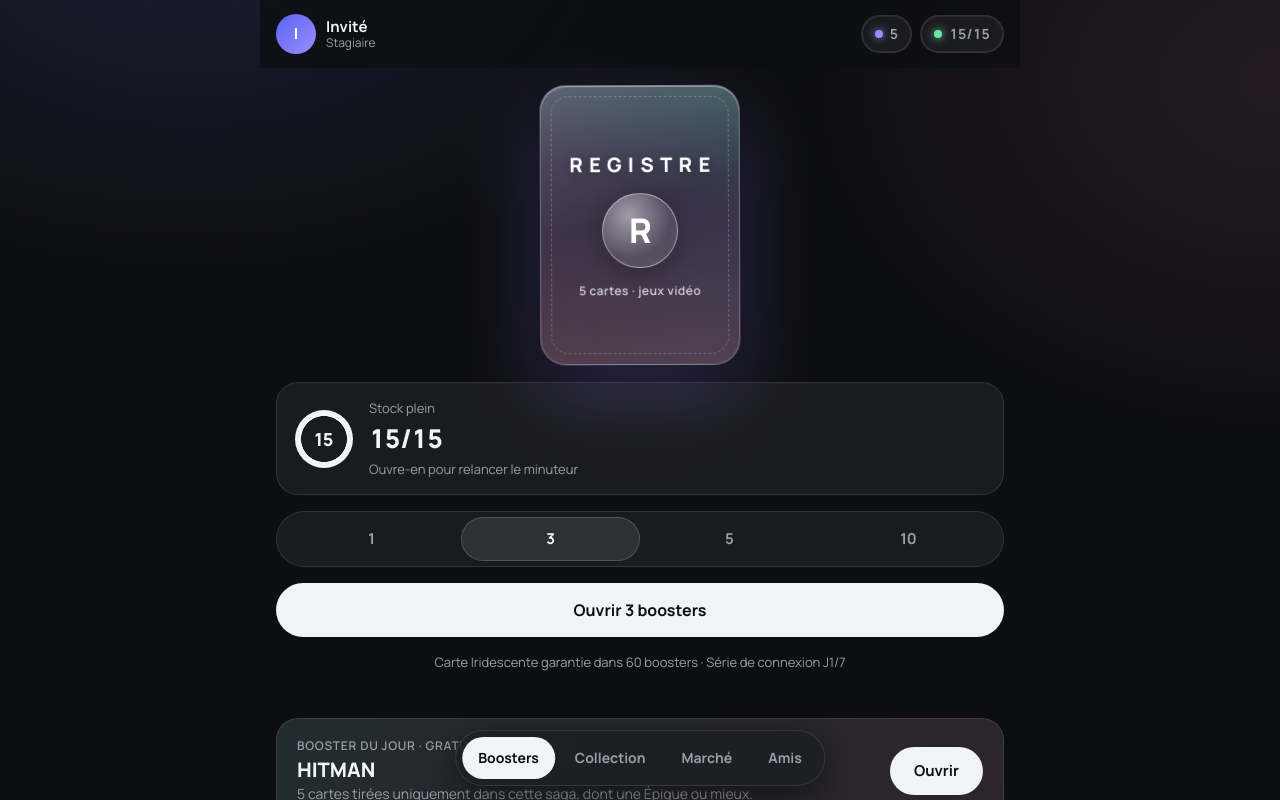
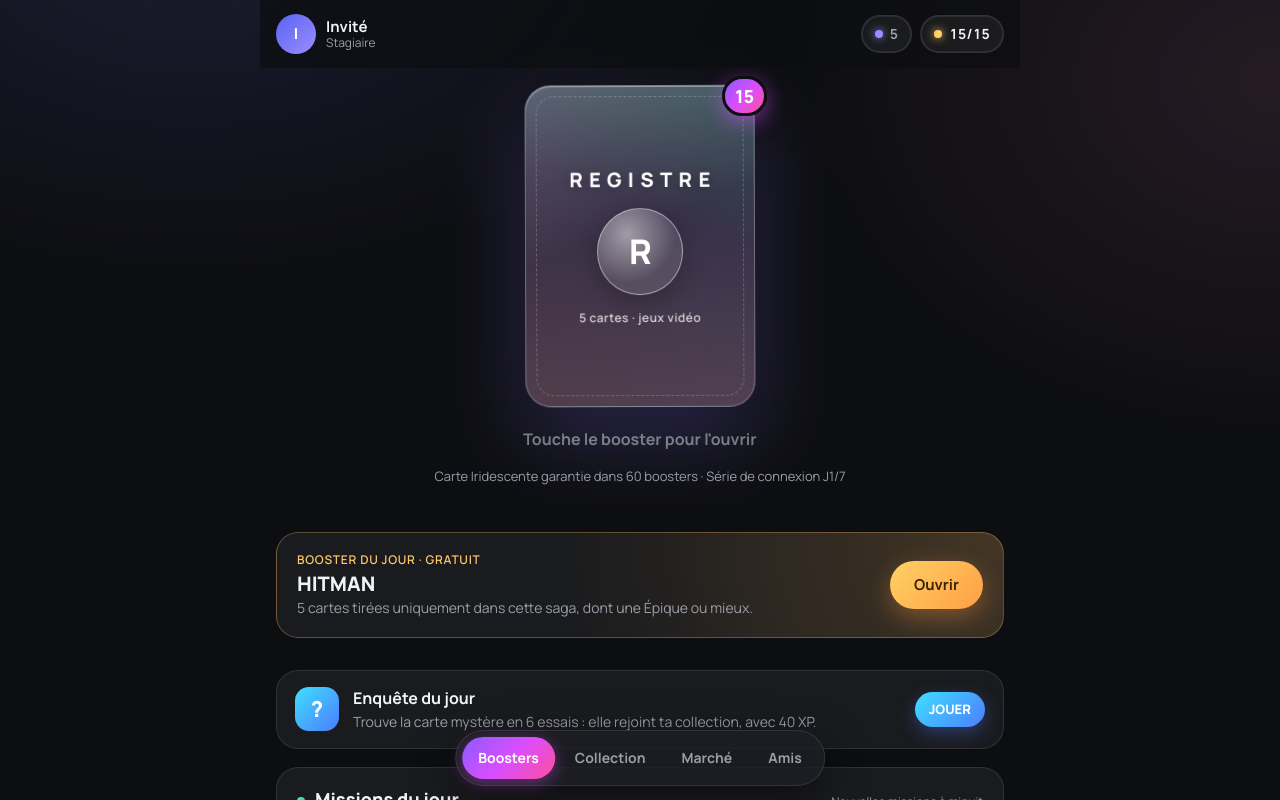
Before and after one commit to Tracevalen/registre, a React (Vite) app: page / in a window 1280 px wide. Shown: the top 800 px of the page. Built offline with nearby package versions, Linux system fonts and the light colour scheme.

Commit message:
Choix du nombre au clic sur le booster, minuteur cache, boutons colores

```diff
--- a/src/App.tsx
+++ b/src/App.tsx
@@ -86,7 +86,13 @@ export default function App() {
 
   return (
     <>
-      <TopBar boosters={save.boosters} ink={save.ink} xp={save.xp} onHome={() => setPage("home")} />
+      <TopBar
+        boosters={save.boosters}
+        ink={save.ink}
+        xp={save.xp}
+        nextIn={nextIn}
+        onHome={() => setPage("home")}
+      />
 
       <main className="main">
         {isCollection(page) && (
--- a/src/components/HomePage.tsx
+++ b/src/components/HomePage.tsx
@@ -4,14 +4,7 @@ import { PITY_LIMIT } from "../game/booster";
 import { XP } from "../game/grades";
 import { formatReward, missionsForDay } from "../game/missions";
 import { specialSeries } from "../game/series";
-import {
-  DAILY_INK,
-  MAX_BOOSTERS,
-  RECHARGE_MS,
-  STREAK_BOOSTERS,
-  STREAK_GOAL,
-  type SaveData,
-} from "../game/store";
+import { DAILY_INK, STREAK_BOOSTERS, STREAK_GOAL, type SaveData } from "../game/store";
 import { formatDuration } from "../lib/format";
 import { BoosterPack } from "./BoosterPack";
 
@@ -26,65 +19,85 @@ interface Props {
 
 const COUNTS = [1, 3, 5, 10];
 
-/** L'écran Boosters : le stock, le minuteur, le choix du nombre de boosters, puis le reste du jour. */
+/** L'écran Boosters : le booster à toucher (le nombre se choisit ensuite), puis le reste du jour. */
 export function HomePage({ save, nextIn, onOpen, onOpenSpecial, onShowAffaire, onClaim }: Props) {
-  const [count, setCount] = useState(3);
+  const [count, setCount] = useState(1);
+  const [picking, setPicking] = useState(false);
   const missions = missionsForDay(save.daily.day);
   const special = specialSeries(save.daily.day);
   const affaire = save.daily.affaire;
-  const full = save.boosters >= MAX_BOOSTERS;
   const n = Math.min(count, save.boosters);
-  // Temps avant que le stock soit plein : le prochain booster, puis un toutes les RECHARGE_MS.
-  const toFull = full ? 0 : nextIn + (MAX_BOOSTERS - save.boosters - 1) * RECHARGE_MS;
-  const ring = save.boosters / MAX_BOOSTERS;
   const streakDay = ((save.streak.days - 1) % STREAK_GOAL) + 1;
 
   return (
     <div className="boosters">
       <section className="booster-stage">
-        <BoosterPack className="booster-hero" />
-
-        <div className="glass timer">
-          <div className="timer-ring" style={{ ["--p" as string]: ring }}>
-            <span>{save.boosters}</span>
-          </div>
-          <div className="timer-text">
-            <span className="timer-label">{full ? "Stock plein" : "Prochain booster"}</span>
-            <strong className="timer-time">
-              {full ? `${MAX_BOOSTERS}/${MAX_BOOSTERS}` : formatDuration(nextIn)}
-            </strong>
-            <span className="timer-sub">
-              {full
-                ? "Ouvre-en pour relancer le minuteur"
-                : `Plein à ${MAX_BOOSTERS} boosters dans ${formatLong(toFull)}`}
-            </span>
-          </div>
-        </div>
-
-        <div className="count-picker" role="group" aria-label="Nombre de boosters à ouvrir">
-          {COUNTS.map((c) => (
-            <button
-              key={c}
-              className={count === c ? "is-active" : ""}
-              onClick={() => setCount(c)}
-              aria-pressed={count === c}
-            >
-              {c}
-            </button>
-          ))}
-        </div>
-
-        <button className="btn btn-primary btn-wide btn-open" onClick={() => onOpen(n)} disabled={n <= 0}>
-          {n <= 0
-            ? `Prochain booster dans ${formatDuration(nextIn)}`
-            : `Ouvrir ${n} booster${n > 1 ? "s" : ""}${n < count ? ` (stock : ${save.boosters})` : ""}`}
+        <button
+          className="booster-hero-btn"
+          onClick={() => {
+            // Le dernier choix reste, sauf s'il dépasse le stock.
+            if (count > save.boosters) setCount(1);
+            setPicking(true);
+          }}
+          aria-label="Ouvrir des boosters"
+        >
+          <BoosterPack className="booster-hero" />
+          {save.boosters > 0 && <span className="booster-badge">{save.boosters}</span>}
         </button>
-
+        <p className="booster-cta">
+          {save.boosters > 0
+            ? "Touche le booster pour l'ouvrir"
+            : `Prochain booster dans ${formatDuration(nextIn)}`}
+        </p>
         <p className="booster-note">
           Carte Iridescente garantie dans {Math.max(1, PITY_LIMIT - save.pity)} booster
           {PITY_LIMIT - save.pity > 1 ? "s" : ""} · Série de connexion J{streakDay}/{STREAK_GOAL}
         </p>
       </section>
+
+      {picking && (
+        <div
+          className="sheet"
+          onClick={() => setPicking(false)}
+          role="dialog"
+          aria-modal
+          aria-label="Combien de boosters ?"
+        >
+          <div className="sheet-panel" onClick={(e) => e.stopPropagation()}>
+            <span className="sheet-grip" aria-hidden />
+            <h2>Combien de boosters ?</h2>
+            <p className="sheet-sub">
+              {save.boosters > 0
+                ? `Tu en as ${save.boosters} en stock.`
+                : `Plus de booster : le prochain arrive dans ${formatDuration(nextIn)}.`}
+            </p>
+            <div className="sheet-counts">
+              {COUNTS.map((c) => (
+                <button
+                  key={c}
+                  className={`sheet-count ${count === c ? "is-active" : ""}`}
+                  onClick={() => setCount(c)}
+                  disabled={c > save.boosters}
+                  aria-pressed={count === c}
+                >
+                  <strong>×{c}</strong>
+                  <span>{c * 5} cartes</span>
+                </button>
+              ))}
+            </div>
+            <button
+              className="btn btn-primary btn-wide btn-open"
+              disabled={n <= 0}
+              onClick={() => {
+                setPicking(false);
+                onOpen(n);
+              }}
+            >
+              {n <= 0 ? "Aucun booster disponible" : `Ouvrir ${n} booster${n > 1 ? "s" : ""}`}
+            </button>
+          </div>
+        </div>
+      )}
 
       <section className={`glass special ${save.daily.special ? "is-used" : ""}`}>
         <div className="special-copy">
@@ -154,12 +167,3 @@ export function HomePage({ save, nextIn, onOpen, onOpenSpecial, onShowAffaire, o
     </div>
   );
 }
-
-/** Durée lisible : « 42 min » ou « 1 h 12 ». */
-function formatLong(ms: number) {
-  const min = Math.ceil(ms / 60000);
-  if (min < 60) return `${min} min`;
-  const h = Math.floor(min / 60);
-  const m = min % 60;
-  return m ? `${h} h ${String(m).padStart(2, "0")}` : `${h} h`;
-}
--- a/src/components/Nav.tsx
+++ b/src/components/Nav.tsx
@@ -1,5 +1,7 @@
+import { useEffect, useRef, useState } from "react";
 import { gradeInfo } from "../game/grades";
-import { MAX_BOOSTERS } from "../game/store";
+import { MAX_BOOSTERS, RECHARGE_MS } from "../game/store";
+import { formatDuration } from "../lib/format";
 
 export type Page = "home" | "affaire" | "archive" | "albums" | "links" | "market" | "friends";
 
@@ -9,12 +11,29 @@ interface TopBarProps {
   boosters: number;
   ink: number;
   xp: number;
+  nextIn: number;
   onHome: () => void;
 }
 
 /** Barre du haut : le joueur (invité tant qu'il n'y a pas de comptes), l'encre et le stock. */
-export function TopBar({ boosters, ink, xp, onHome }: TopBarProps) {
+export function TopBar({ boosters, ink, xp, nextIn, onHome }: TopBarProps) {
   const grade = gradeInfo(xp);
+  const [open, setOpen] = useState(false);
+  const ref = useRef<HTMLDivElement>(null);
+  const full = boosters >= MAX_BOOSTERS;
+  // Temps avant que le stock soit plein : le prochain booster, puis un toutes les RECHARGE_MS.
+  const toFull = full ? 0 : nextIn + (MAX_BOOSTERS - boosters - 1) * RECHARGE_MS;
+
+  // Le minuteur se referme quand on touche ailleurs.
+  useEffect(() => {
+    if (!open) return;
+    const close = (e: PointerEvent) => {
+      if (!ref.current?.contains(e.target as Node)) setOpen(false);
+    };
+    window.addEventListener("pointerdown", close);
+    return () => window.removeEventListener("pointerdown", close);
+  }, [open]);
+
   return (
     <header className="topbar">
       <button className="topbar-user" onClick={onHome} aria-label="Accueil">
@@ -32,9 +51,34 @@ export function TopBar({ boosters, ink, xp, onHome }: TopBarProps) {
         <span className="pill" title="Encre : sert à demander une carte précise">
           <span className="pill-dot is-ink" aria-hidden /> {ink}
         </span>
-        <span className="pill" title="Boosters en stock">
-          <span className="pill-dot" aria-hidden /> {boosters}/{MAX_BOOSTERS}
-        </span>
+        <div className="stock" ref={ref}>
+          <button
+            className={`pill pill-stock ${full ? "is-full" : ""}`}
+            onClick={() => setOpen(!open)}
+            aria-expanded={open}
+            title="Boosters en stock"
+          >
+            <span className="pill-dot" aria-hidden /> {boosters}/{MAX_BOOSTERS}
+          </button>
+          {open && (
+            <div className="stock-pop" role="status">
+              {full ? (
+                <>
+                  <strong>Stock plein</strong>
+                  <span>Ouvre un booster pour relancer le minuteur.</span>
+                </>
+              ) : (
+                <>
+                  <span>Prochain booster dans</span>
+                  <strong>{formatDuration(nextIn)}</strong>
+                  <span>
+                    Plein à {MAX_BOOSTERS} dans {formatLong(toFull)}
+                  </span>
+                </>
+              )}
+            </div>
+          )}
+        </div>
       </div>
     </header>
   );
@@ -111,3 +155,12 @@ export function SoonPage({ title, text }: { title: string; text: string }) {
     </section>
   );
 }
+
+/** Durée lisible : « 42 min » ou « 1 h 12 ». */
+function formatLong(ms: number) {
+  const min = Math.ceil(ms / 60000);
+  if (min < 60) return `${min} min`;
+  const h = Math.floor(min / 60);
+  const m = min % 60;
+  return m ? `${h} h ${String(m).padStart(2, "0")}` : `${h} h`;
+}
--- a/src/verre.css
+++ b/src/verre.css
@@ -1296,3 +1296,325 @@ body {
     radial-gradient(circle at 35% 30%, rgba(255, 255, 255, 0.45), transparent 60%), rgba(255, 255, 255, 0.12);
   box-shadow: 0 8px 30px rgba(0, 0, 0, 0.25);
 }
+
+/* ==================================================================
+   Couleurs de jeu : boutons vifs et dégradés
+   ================================================================== */
+
+:root {
+  --grad-main: linear-gradient(135deg, #8b5cff 0%, #d94dff 50%, #ff4f9a 100%);
+  --grad-gold: linear-gradient(135deg, #ffd166 0%, #ff9f43 100%);
+  --grad-cyan: linear-gradient(135deg, #3ee0ff 0%, #4d7cff 100%);
+  --grad-green: linear-gradient(135deg, #4ff0a0 0%, #1fc8b4 100%);
+}
+
+.btn-primary,
+.hero .btn-primary,
+.opening .btn-primary {
+  background: var(--grad-main);
+  color: #fff;
+  box-shadow:
+    0 8px 24px rgba(217, 77, 255, 0.35),
+    inset 0 1px 0 rgba(255, 255, 255, 0.35);
+  text-shadow: 0 1px 2px rgba(0, 0, 0, 0.2);
+}
+
+.btn-primary:not(:disabled):hover,
+.hero .btn-primary:not(:disabled):hover,
+.opening .btn-primary:not(:disabled):hover {
+  background: var(--grad-main);
+  color: #fff;
+  filter: brightness(1.1);
+  transform: translateY(-1px);
+  box-shadow:
+    0 12px 32px rgba(217, 77, 255, 0.5),
+    inset 0 1px 0 rgba(255, 255, 255, 0.35);
+}
+
+.btn-primary:not(:disabled):active {
+  transform: translateY(1px) scale(0.99);
+}
+
+.btn-primary:disabled {
+  background: rgba(255, 255, 255, 0.08);
+  color: var(--ink-2);
+  box-shadow: none;
+  text-shadow: none;
+}
+
+.bottomnav button.is-active {
+  background: var(--grad-main);
+  color: #fff;
+  box-shadow: 0 4px 16px rgba(217, 77, 255, 0.4);
+}
+
+/* Booster du jour : doré */
+.boosters .special .btn-primary {
+  background: var(--grad-gold);
+  color: #3a2200;
+  text-shadow: none;
+  box-shadow: 0 8px 24px rgba(255, 159, 67, 0.35);
+}
+
+.boosters .special {
+  background: radial-gradient(circle at 100% 0%, rgba(255, 179, 71, 0.18), transparent 60%), var(--glass);
+  border-color: rgba(255, 196, 102, 0.3);
+}
+
+.boosters .special .eyebrow {
+  color: #ffc56b;
+}
+
+/* Enquête : bleu */
+.boosters .affaire-teaser-mark {
+  background: var(--grad-cyan);
+  color: #fff;
+}
+
+.boosters .affaire-teaser-cta {
+  background: var(--grad-cyan);
+  color: #fff;
+  box-shadow: 0 6px 18px rgba(77, 124, 255, 0.35);
+}
+
+/* Missions : vert quand c'est prêt */
+.missions-panel .mission.is-ready .btn-primary {
+  background: var(--grad-green);
+  color: #053024;
+  text-shadow: none;
+  box-shadow: 0 6px 18px rgba(79, 240, 160, 0.35);
+}
+
+.missions-panel .mission-fill {
+  background: var(--grad-green);
+}
+
+.panel-head h2::before {
+  content: "";
+  display: inline-block;
+  width: 8px;
+  height: 8px;
+  margin-right: 10px;
+  border-radius: 50%;
+  background: var(--grad-green);
+  vertical-align: middle;
+}
+
+/* ---------- Booster de l'accueil ---------- */
+
+.booster-hero-btn {
+  position: relative;
+  padding: 0;
+  border: 0;
+  background: none;
+  cursor: pointer;
+  transition: transform 0.2s;
+}
+
+.booster-hero-btn:hover {
+  transform: scale(1.03);
+}
+
+.booster-hero-btn:active {
+  transform: scale(0.98);
+}
+
+.booster-hero {
+  width: min(58vw, 230px);
+}
+
+.booster-badge {
+  position: absolute;
+  top: -10px;
+  right: -12px;
+  display: grid;
+  place-items: center;
+  min-width: 40px;
+  height: 40px;
+  padding: 0 10px;
+  border-radius: 999px;
+  background: var(--grad-main);
+  color: #fff;
+  font-size: 18px;
+  font-weight: 800;
+  box-shadow: 0 6px 20px rgba(217, 77, 255, 0.5);
+  border: 3px solid var(--bg);
+}
+
+.booster-cta {
+  margin: 4px 0 0;
+  font-size: 16px;
+  font-weight: 700;
+  animation: hint-pulse 2.2s ease-in-out infinite;
+}
+
+/* ---------- Choix du nombre de boosters ---------- */
+
+.sheet {
+  position: fixed;
+  inset: 0;
+  z-index: 60;
+  display: flex;
+  align-items: flex-end;
+  justify-content: center;
+  background: rgba(0, 0, 0, 0.55);
+  animation: fade-in 0.2s both;
+}
+
+@keyframes fade-in {
+  from {
+    opacity: 0;
+  }
+}
+
+.sheet-panel {
+  display: flex;
+  flex-direction: column;
+  gap: 14px;
+  width: 100%;
+  max-width: 520px;
+  padding: 12px 20px calc(24px + env(safe-area-inset-bottom));
+  border-radius: 28px 28px 0 0;
+  border: 1px solid var(--glass-line);
+  border-bottom: 0;
+  background: #1a1b21;
+  box-shadow: 0 -20px 60px rgba(0, 0, 0, 0.5);
+  animation: sheet-up 0.3s cubic-bezier(0.2, 0.9, 0.3, 1.1) both;
+}
+
+@media (min-width: 600px) {
+  .sheet {
+    align-items: center;
+  }
+  .sheet-panel {
+    border-radius: 28px;
+    border-bottom: 1px solid var(--glass-line);
+  }
+}
+
+@keyframes sheet-up {
+  from {
+    transform: translateY(100%);
+  }
+}
+
+.sheet-grip {
+  align-self: center;
+  width: 40px;
+  height: 5px;
+  border-radius: 999px;
+  background: rgba(255, 255, 255, 0.2);
+}
+
+.sheet-panel h2 {
+  margin: 4px 0 0;
+  font-size: 22px;
+  font-weight: 800;
+}
+
+.sheet-sub {
+  margin: -8px 0 0;
+  color: var(--ink-2);
+}
+
+.sheet-counts {
+  display: grid;
+  grid-template-columns: repeat(4, 1fr);
+  gap: 8px;
+}
+
+.sheet-count {
+  display: flex;
+  flex-direction: column;
+  align-items: center;
+  gap: 2px;
+  padding: 14px 4px;
+  border: 1.5px solid var(--glass-line);
+  border-radius: 18px;
+  background: var(--glass);
+  color: var(--ink);
+  font: inherit;
+  cursor: pointer;
+  transition: transform 0.15s;
+}
+
+.sheet-count strong {
+  font-size: 22px;
+  font-weight: 800;
+}
+
+.sheet-count span {
+  color: var(--ink-2);
+  font-size: 12px;
+}
+
+.sheet-count.is-active {
+  border-color: transparent;
+  background:
+    linear-gradient(#26202f, #26202f) padding-box,
+    var(--grad-main) border-box;
+  box-shadow: 0 6px 20px rgba(217, 77, 255, 0.3);
+  transform: translateY(-2px);
+}
+
+.sheet-count:disabled {
+  opacity: 0.35;
+  cursor: not-allowed;
+}
+
+/* ---------- Stock et minuteur caché, en haut ---------- */
+
+.stock {
+  position: relative;
+}
+
+.pill-stock {
+  cursor: pointer;
+  color: var(--ink);
+  font: inherit;
+  font-weight: 700;
+}
+
+.pill-stock.is-full .pill-dot {
+  background: #ffd166;
+  box-shadow: 0 0 8px #ffd166;
+}
+
+.stock-pop {
+  position: absolute;
+  top: calc(100% + 10px);
+  right: 0;
+  z-index: 40;
+  display: flex;
+  flex-direction: column;
+  gap: 2px;
+  min-width: 200px;
+  padding: 14px 16px;
+  border: 1px solid var(--glass-line);
+  border-radius: 18px;
+  background: #1f2027;
+  box-shadow: 0 16px 40px rgba(0, 0, 0, 0.5);
+  color: var(--ink-2);
+  font-size: 13px;
+  animation: summary-in 0.2s both;
+}
+
+.stock-pop strong {
+  color: var(--ink);
+  font-size: 26px;
+  font-weight: 800;
+  font-variant-numeric: tabular-nums;
+}
+
+.missions-panel .mission.is-ready {
+  border-color: rgba(79, 240, 160, 0.5);
+  box-shadow: 0 0 24px rgba(79, 240, 160, 0.15);
+}
+
+.panel-head h2 {
+  white-space: nowrap;
+}
+
+.panel-head {
+  flex-wrap: wrap;
+}
```
